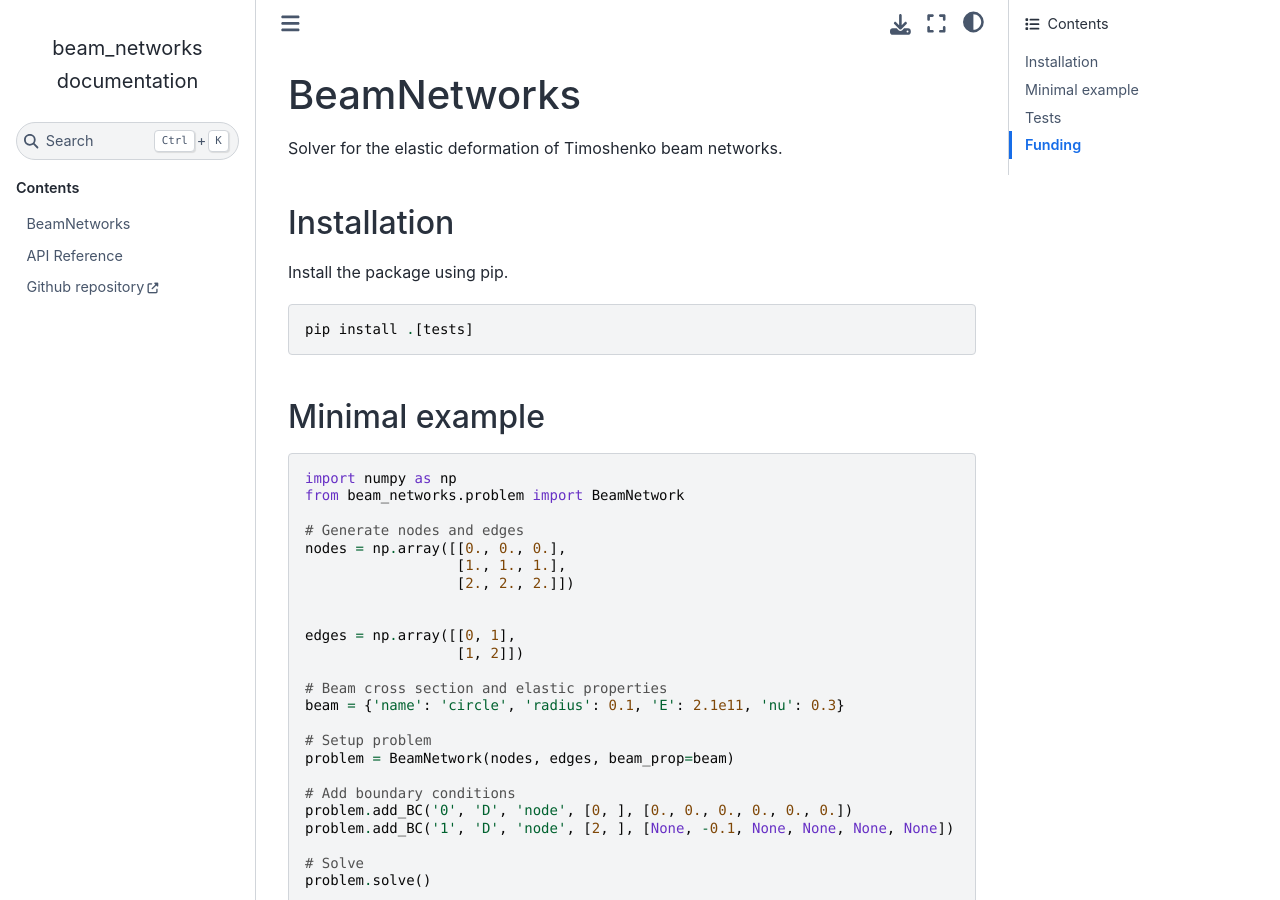
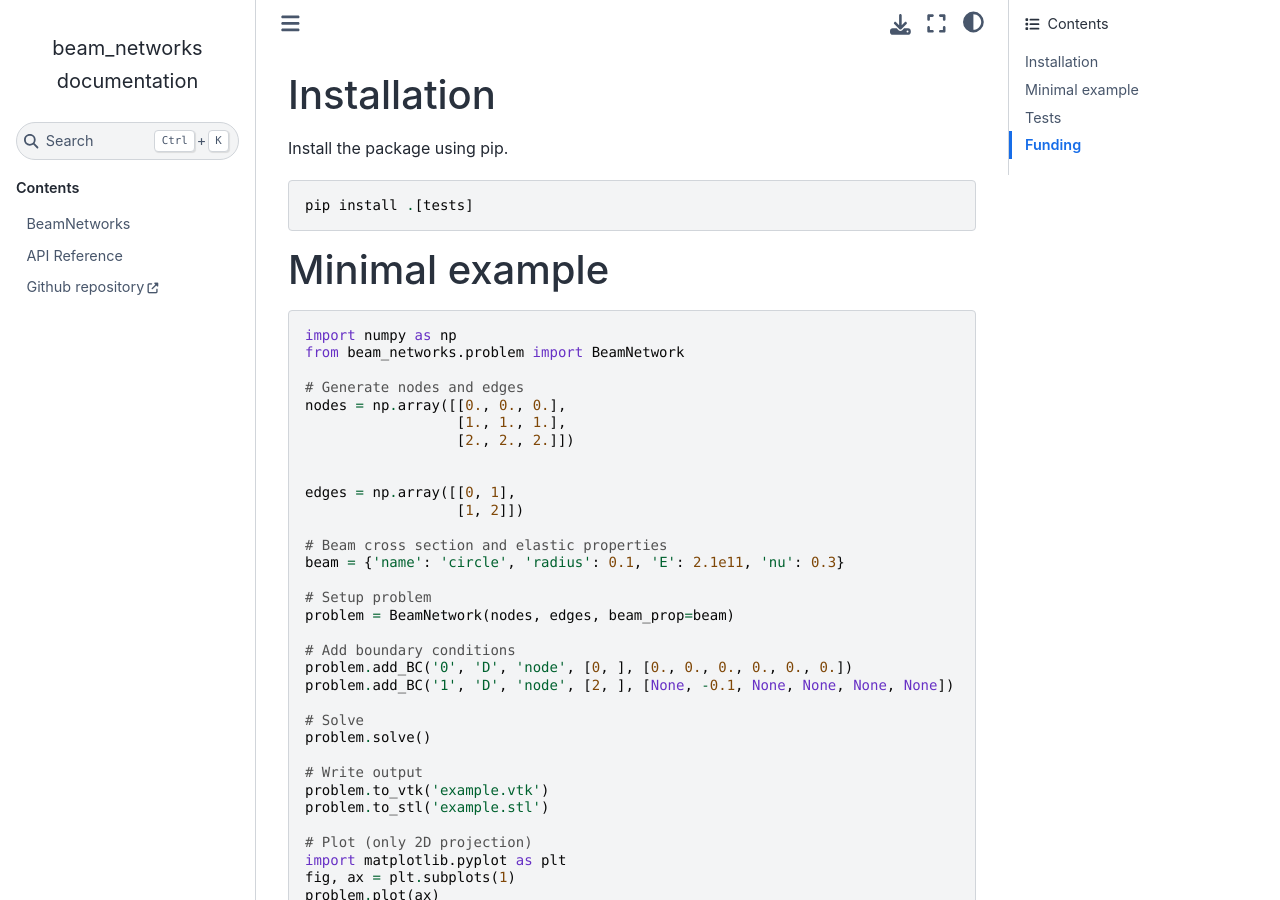
Before and after one commit to hannes-holey/BeamNetworks, a Sphinx documentation site: the page built from doc/readme.rst, in a window 1280 px wide and 900 px high. Built offline with Sphinx 7.4.7 and the Sphinx Book theme 1.1.4, drawn with Linux system fonts in a browser that asks for light colours; the version number could not be read and is left out.

Commit message:
doc: remove duplicate header

```diff
--- a/doc/readme.rst
+++ b/doc/readme.rst
@@ -1,8 +1,3 @@
-BeamNetworks
-============
-
-Solver for the elastic deformation of Timoshenko beam networks.
-
 Installation
 ------------
 
```
